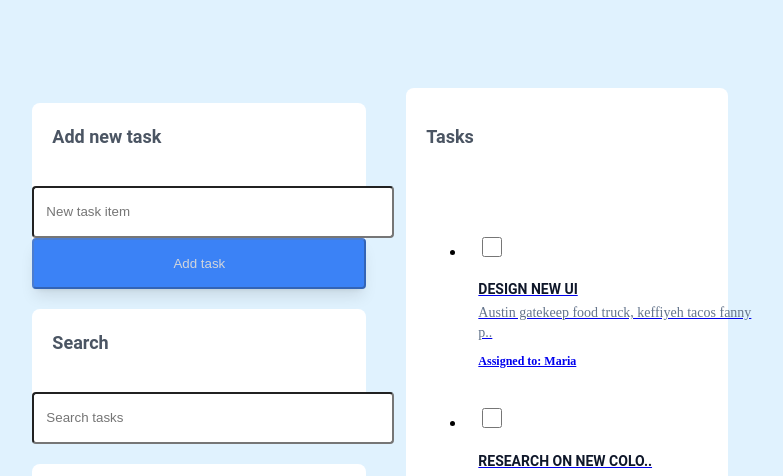
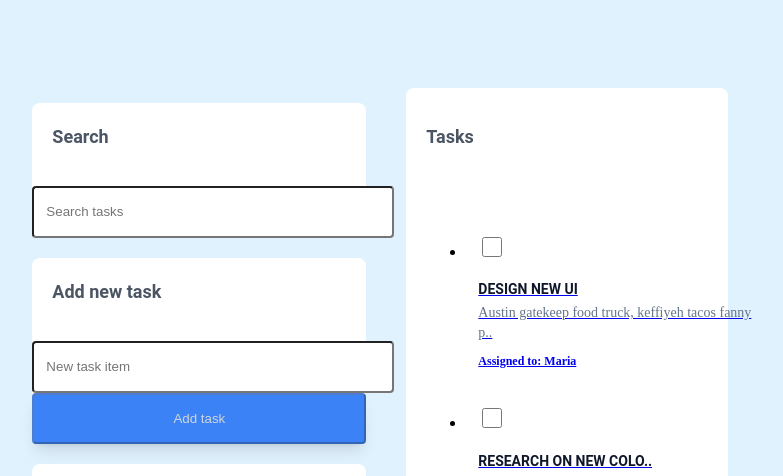
Before and after one commit to reeceballano/taskmaker, a Vue app: page / in a window 1280 px wide. Shown: the top 476 px of the page, without its empty margins (260-1043 px from the left). Built offline with nearby package versions, Linux system fonts and the light colour scheme; the HTML template or start-up script is replaced by a standard one.

Commit message:
change search position

```diff
--- a/src/views/HomeView.vue
+++ b/src/views/HomeView.vue
@@ -2,14 +2,14 @@
 <template>
     <div class="default-layout">
         <Sidebar>
+            <Widget title="Search">
+                <Input class="pb-5" id="search" placeholder="Search tasks" v-model="search"/>
+            </Widget>
+
             <Widget title="Add new task">
                 <Input id="newTodo" placeholder="New task item" v-model="newTodo.title"/>
                 <Textarea v-if="(newTodo.title.length >= 1)" id="newTodoDescription" placeholder="Description. e.g Agluto kan maria mabisin nakon!" v-model="newTodo.description"/>
                 <Button :isDisabled="isDisabled" @handleOnclick="addTask" text="Add task" />
-            </Widget>
-
-            <Widget title="Search">
-                <Input class="pb-5" id="search" placeholder="Search tasks" v-model="search"/>
             </Widget>
 
             <Widget title="Members">
```
